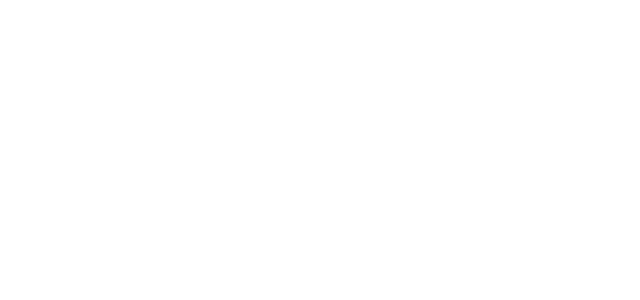
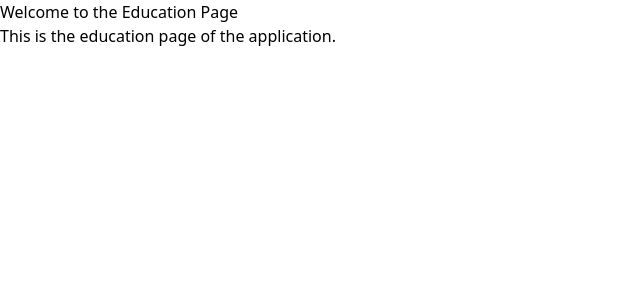
Before and after one commit to Gssprincesahu/Harishchandra, a React app in the folder frontend/: page /education in a window 1280 px wide. Before the commit this address had no page. Shown: the top 300 px of the page, without its empty margins (0-640 px from the left). Built offline with nearby package versions, Linux system fonts and the light colour scheme; the HTML template or start-up script is replaced by a standard one.

Commit message:
education page

```diff
--- a/frontend/src/App.jsx
+++ b/frontend/src/App.jsx
@@ -1,10 +1,12 @@
 import { Routes, Route, Router } from "react-router-dom";
 import HomePage from "./WebPages/HomePage/HomePage.jsx";
+import EducationPage from "./WebPages/EducationPage/EducationPage.jsx";
 
 function App() {
   return (
     <Routes>
       <Route path="/" element={<HomePage />} />
+      <Route path="/education" element={<EducationPage />} />
     </Routes>
   );
 }
--- /dev/null
+++ b/frontend/src/WebPages/EducationPage/EducationPage.jsx
@@ -0,0 +1,8 @@
+export default function EducationPage() {
+  return (
+    <div>
+      <h1>Welcome to the Education Page</h1>
+      <p>This is the education page of the application.</p>
+    </div>
+  );
+}
```
